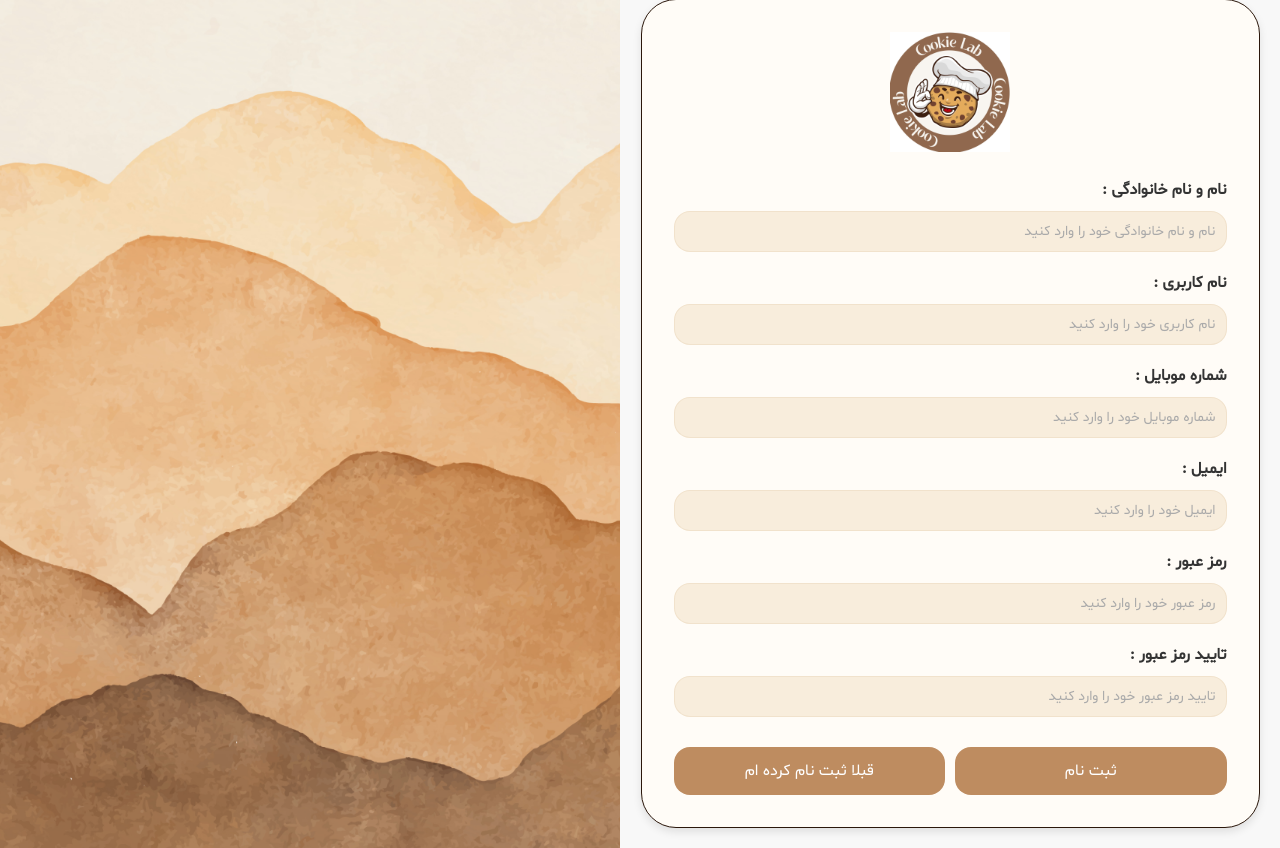
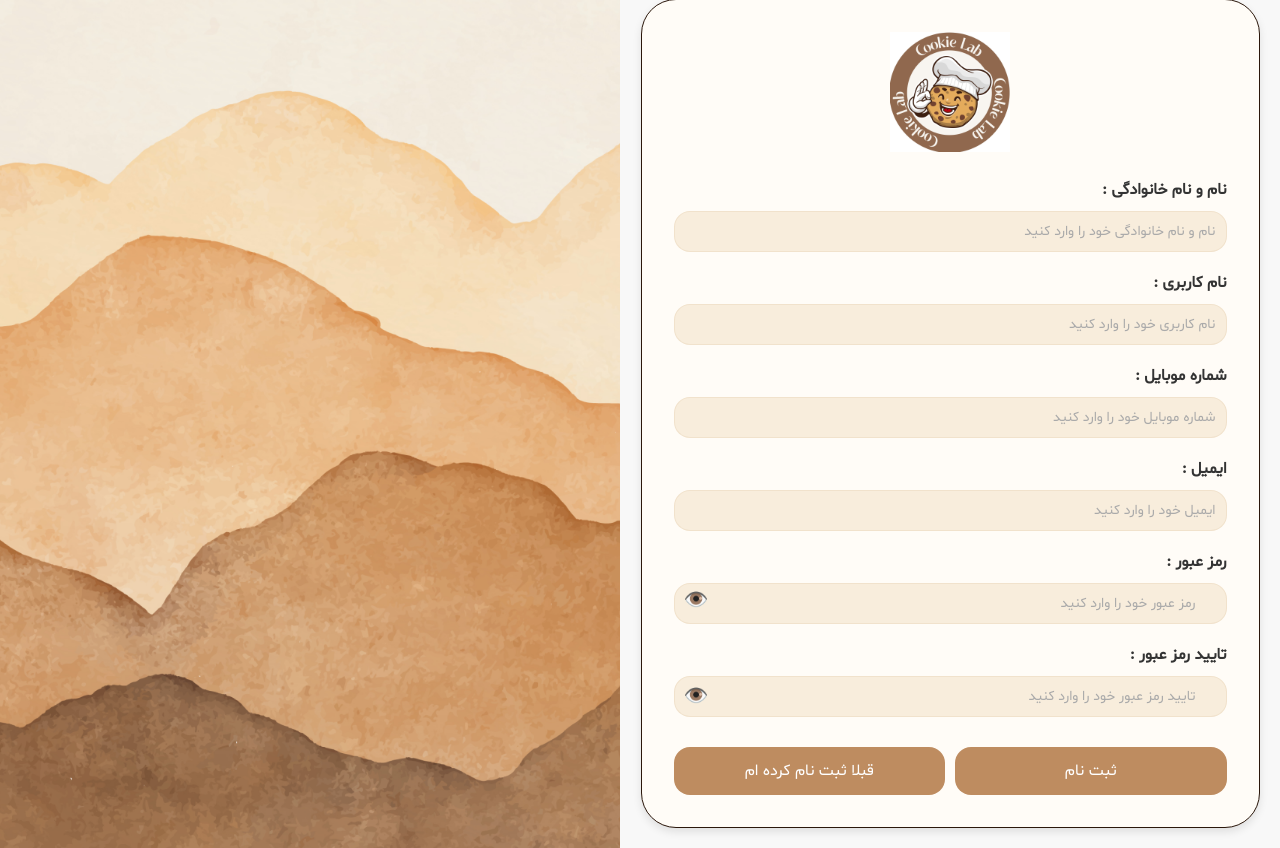
Before and after one commit to thesheox/cookie_shop_project, a Django app: page /signup/ in a window 1280 px wide. Shown: the part 21-869 px from the top of the page. Run offline with Django 4.2, Linux system fonts and the light colour scheme.

Commit message:
fix some bugs again

```diff
--- a/shop/templates/shop/signup.html
+++ b/shop/templates/shop/signup.html
@@ -7,6 +7,7 @@
     <title>Cookie Lab</title>
     <link rel="stylesheet" href="{% static 'Signup.css' %}">
 
+</head>
 <body>
 <div class="container">
     <!-- Photo Section -->
@@ -39,17 +40,22 @@
                 <input type="email" name="email" id="email" required placeholder="ایمیل خود را وارد کنید">
 
                 <label for="password">رمز عبور :</label>
+                <div class="password-container">
                     <input type="password" name="password" id="password" required placeholder="رمز عبور خود را وارد کنید">
+                    <span class="eye-icon" onclick="togglePasswordVisibility('password')">👁️</span>
+                </div>
 
                 <label for="confirm-password">تایید رمز عبور :</label>
+                <div class="password-container">
                     <input type="password" name="confirm_password" id="confirm-password" required placeholder="تایید رمز عبور خود را وارد کنید">
+                    <span class="eye-icon" onclick="togglePasswordVisibility('confirm-password')">👁️</span>
+                </div>
 
                 <div class="button-group">
                     <button type="submit" class="login-btn">ثبت نام</button>
                     <a href="{% url 'login' %}" class="signup-btn">قبلا ثبت نام کرده ام</a>
                 </div>
             </form>
-
 
             {% if messages %}
                 <div>
@@ -63,5 +69,21 @@
         </div>
     </div>
 </div>
+
+<script>
+    function togglePasswordVisibility(fieldId) {
+        var passwordField = document.getElementById(fieldId);
+        var eyeIcon = document.querySelector(`#${fieldId} + .eye-icon`);
+
+        if (passwordField.type === 'password') {
+            passwordField.type = 'text';
+            eyeIcon.textContent = '🙈';  // Closed eye
+        } else {
+            passwordField.type = 'password';
+            eyeIcon.textContent = '👁️';  // Open eye
+        }
+    }
+</script>
+
 </body>
 </html>
--- a/statics/Signup.css
+++ b/statics/Signup.css
@@ -38,6 +38,24 @@ body {
     background-position: center;
     height: 100%; /* Full height */
 }
+.password-container {
+            position: relative;
+        }
+
+        .password-container input {
+            width: 100%;
+            padding-right: 30px; /* Make space for the icon */
+            box-sizing: border-box; /* Ensure padding is included in width */
+        }
+
+        .password-container .eye-icon {
+            position: absolute;
+            left: 10px; /* Adjust this value to your preference */
+            top: 30%;
+            transform: translateY(-50%); /* Center the icon vertically */
+            cursor: pointer;
+            font-size: 20px;
+        }
 
 .card-section {
     flex: 1; /* Take up the other half of the screen */
```
Also changed, not shown: shop/templates/shop/login.html (+26 -7 lines), statics/Login.css (+18 -0 lines). Lines whose indentation alone changed are shown as unchanged.
